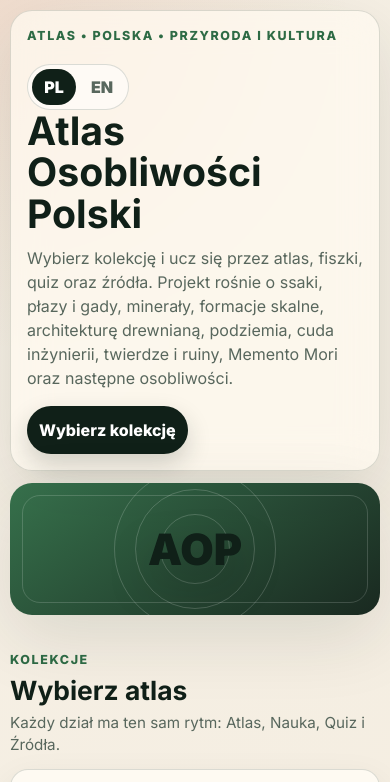
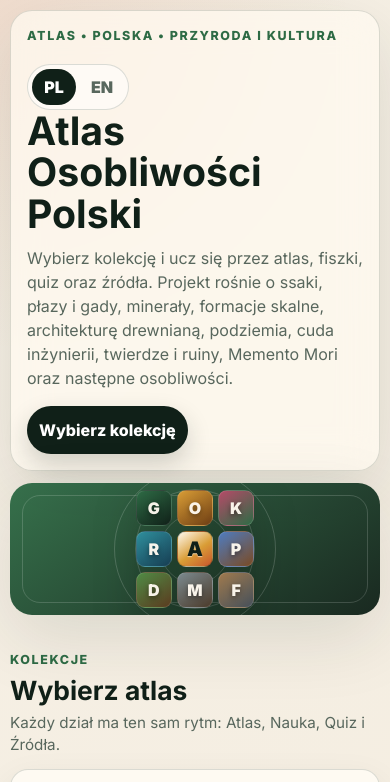
Before and after one commit to Alamator/niezwykle-grzyby-polski, a website: page index.html in a window 390 px wide. Shown: the top 782 px of the page. Drawn offline with Linux system fonts and the light colour scheme.

Commit message:
feat: hero badge → 3x3 mosaic of collection accents
Replaces the cryptic "AOP" wordmark in the hero badge with a 3x3 grid
of letter tiles that uses the same accent gradients as the collection
cards on the home page (forest / amber / rose / aqua / sky / leaf /
stone / cliff). The central tile carries a warm Atlas accent
gradient and the letter "A" — a quiet wordmark that ties the badge to
the project name without yelling.

Why: "AOP" doesn't read for a new visitor. The mosaic instantly
signals what the site actually is — a multi-domain atlas — and reuses
visual language the user will meet again on every collection card.
Decorative only (aria-hidden stays); the H1 next to the badge is the
real accessible title.

Sizing scales down at 960px (44px tiles) and 620px (36px tiles) so the
badge keeps proportions on tablets and phones. No new dependencies.

Co-Authored-By: Claude Opus 4.7 (1M context) <noreply@anthropic.com>

```diff
--- a/css/styles.css
+++ b/css/styles.css
@@ -187,13 +187,40 @@ h3 { margin: 0 0 .6rem; font-size: 1.05rem; }
   border: 1px solid rgba(255,255,255,.16);
   border-radius: 26px;
 }
-.hero__mushroom {
+.hero__grid {
   position: relative;
   z-index: 1;
-  font-size: 4.4rem;
+  display: grid;
+  grid-template-columns: repeat(3, 56px);
+  grid-template-rows: repeat(3, 56px);
+  gap: .55rem;
+  filter: drop-shadow(0 18px 20px rgba(0, 0, 0, .25));
+}
+.hero__tile {
+  display: grid;
+  place-items: center;
+  border-radius: 14px;
+  border: 1px solid rgba(255, 255, 255, .14);
+  color: rgba(255, 250, 240, .96);
+  font-size: 1.55rem;
   font-weight: 950;
   letter-spacing: 0;
-  filter: drop-shadow(0 18px 20px rgba(0,0,0,.25));
+  text-shadow: 0 2px 5px rgba(0, 0, 0, .4);
+}
+.hero__tile--forest { background: linear-gradient(145deg, #2e6b45, #102018); }
+.hero__tile--amber  { background: linear-gradient(145deg, #d99d36, #6d3d13); }
+.hero__tile--rose   { background: linear-gradient(145deg, #b54b68, #2e6b45); }
+.hero__tile--aqua   { background: linear-gradient(145deg, #2f8f9d, #163d52); }
+.hero__tile--sky    { background: linear-gradient(145deg, #4f7cbf, #7a4a24); }
+.hero__tile--leaf   { background: linear-gradient(145deg, #4f8b45, #5b3b1f); }
+.hero__tile--stone  { background: linear-gradient(145deg, #7b8a8f, #4b3a2a); }
+.hero__tile--cliff  { background: linear-gradient(145deg, #9f7a4e, #46505a); }
+.hero__tile--center {
+  background: linear-gradient(145deg, #fffaf0, #d99d36 55%, #c8562d);
+  color: #102018;
+  font-size: 1.95rem;
+  border-color: rgba(16, 32, 24, .25);
+  text-shadow: 0 1px 1px rgba(255, 255, 255, .55);
 }
 .hero__rings,
 .hero__rings::before,
@@ -662,6 +689,9 @@ th { color: var(--muted); font-size: .8rem; text-transform: uppercase; letter-sp
   h2 { font-size: 2.35rem; }
   .hero { grid-template-columns: 1fr; gap: 1.25rem; }
   .hero__badge { min-height: 190px; }
+  .hero__grid { grid-template-columns: repeat(3, 44px); grid-template-rows: repeat(3, 44px); gap: .4rem; }
+  .hero__tile { font-size: 1.25rem; border-radius: 11px; }
+  .hero__tile--center { font-size: 1.55rem; }
   .filters { grid-template-columns: 1fr; }
   .card-grid { grid-template-columns: repeat(2, minmax(0, 1fr)); }
   .stats-grid { grid-template-columns: repeat(2, minmax(0, 1fr)); }
@@ -713,7 +743,9 @@ th { color: var(--muted); font-size: .8rem; text-transform: uppercase; letter-sp
     inset: 12px;
     border-radius: 18px;
   }
-  .hero__mushroom { font-size: 2.7rem; }
+  .hero__grid { grid-template-columns: repeat(3, 36px); grid-template-rows: repeat(3, 36px); gap: .32rem; }
+  .hero__tile { font-size: 1rem; border-radius: 9px; }
+  .hero__tile--center { font-size: 1.25rem; }
   .hero__rings { width: 120px; height: 120px; }
   .hero__rings::before { inset: -22px; }
   .hero__rings::after { inset: 24px; }
--- a/index.html
+++ b/index.html
@@ -48,7 +48,17 @@
       </div>
     </div>
     <div class="hero__badge" aria-hidden="true">
-      <div class="hero__mushroom">AOP</div>
+      <div class="hero__grid">
+        <span class="hero__tile hero__tile--forest">G</span>
+        <span class="hero__tile hero__tile--amber">O</span>
+        <span class="hero__tile hero__tile--rose">K</span>
+        <span class="hero__tile hero__tile--aqua">R</span>
+        <span class="hero__tile hero__tile--center">A</span>
+        <span class="hero__tile hero__tile--sky">P</span>
+        <span class="hero__tile hero__tile--leaf">D</span>
+        <span class="hero__tile hero__tile--stone">M</span>
+        <span class="hero__tile hero__tile--cliff">F</span>
+      </div>
       <div class="hero__rings"></div>
     </div>
   </header>
```
